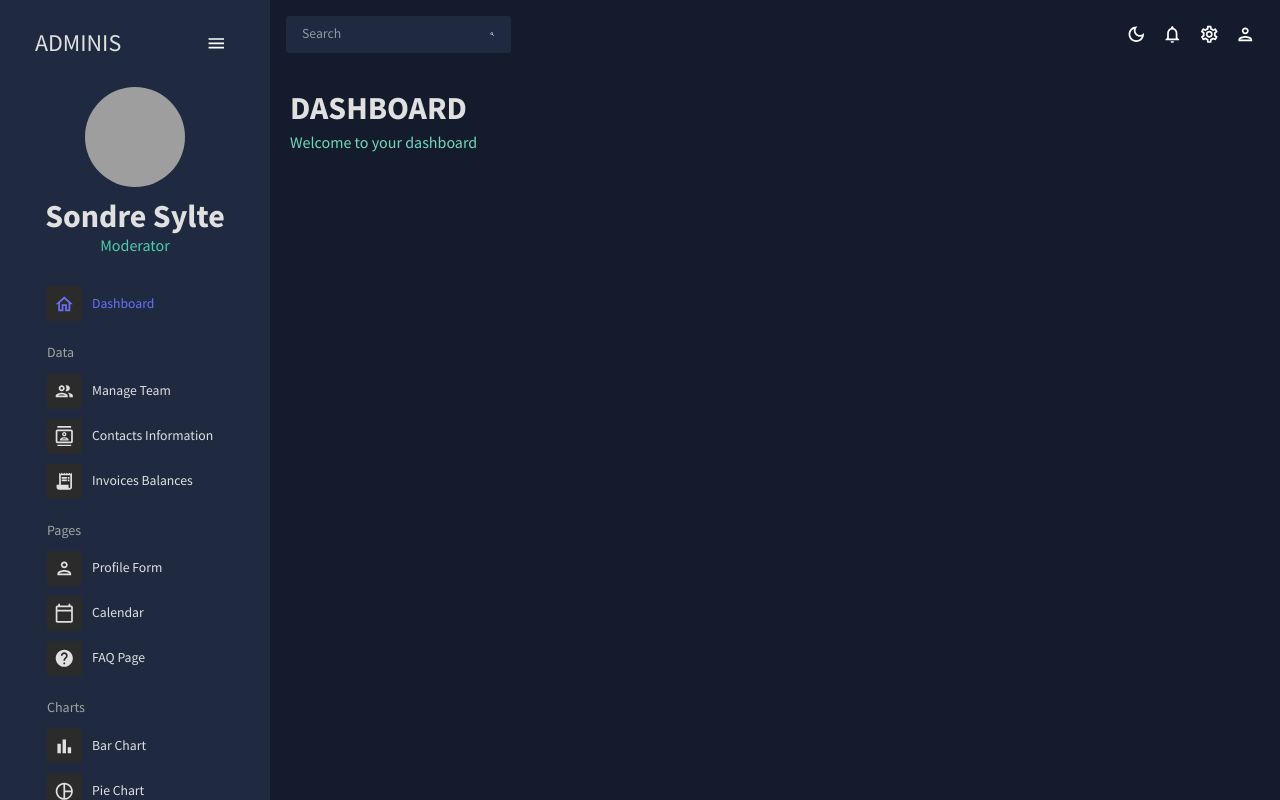
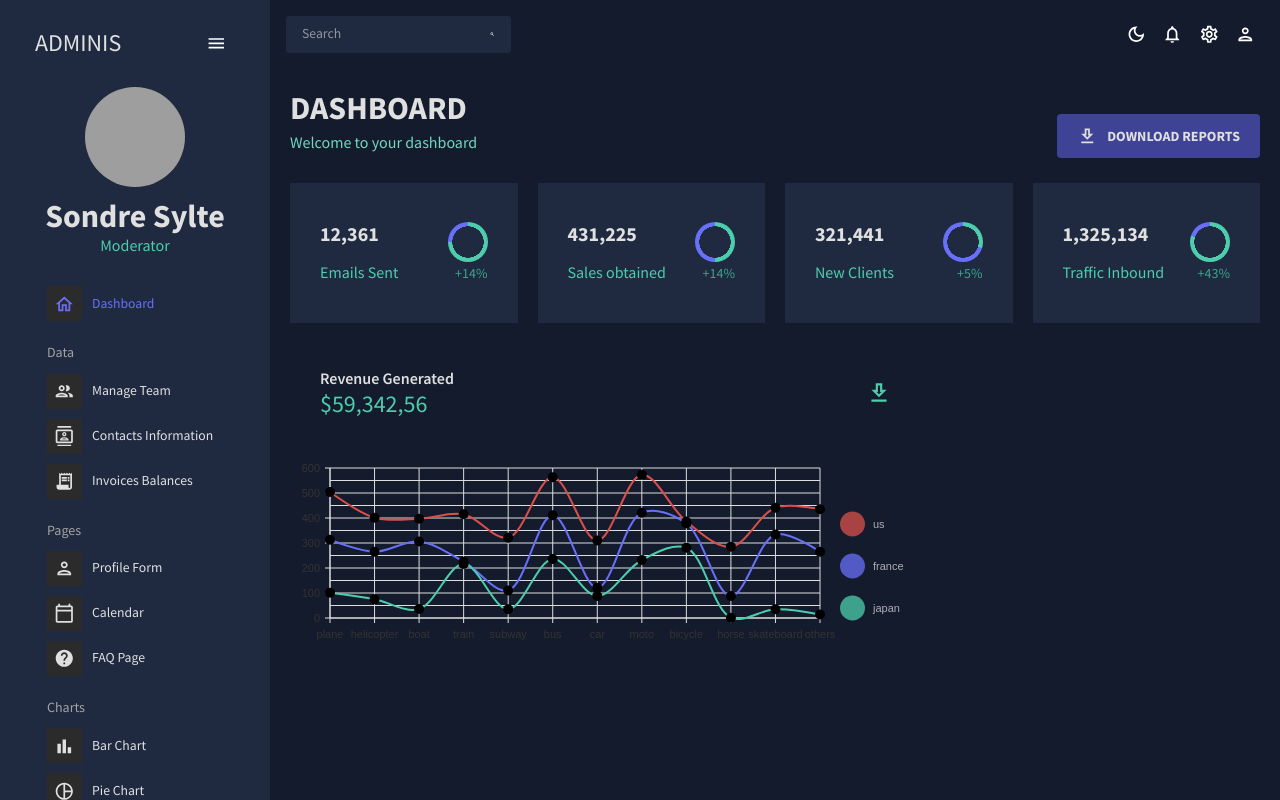
Before and after one commit to SondreSylte/dashboard, a React (Create React App) app: page / in a window 1280 px wide. Built offline with nearby package versions, Linux system fonts and the light colour scheme; grey boxes are pictures that could not be loaded.

Commit message:
Startet på dsahboard. Laget til første rad i grid.

```diff
--- a/src/components/ProgressCircle.jsx
+++ b/src/components/ProgressCircle.jsx
@@ -1,3 +1,4 @@
+import React from "react";
 import { Box, useTheme } from "@mui/material";
 import { tokens } from "../theme";
 
--- /dev/null
+++ b/src/components/StatBox.jsx
@@ -0,0 +1,43 @@
+import React from "react";
+import { Box, Typography, useTheme } from "@mui/material";
+import { tokens } from "../theme";
+import ProgressCircle from "./ProgressCircle";
+
+const StatBox = ({ title, subtitle, icon, progress, increase }) => {
+  const theme = useTheme();
+  const colors = tokens(theme.palette.mode);
+
+  return (
+    <Box width="100%" m="0 30px">
+      <Box display="flex" justifyContent="space-between">
+        <Box>
+          <Typography
+            variant="h4"
+            fontWeight="bold"
+            sx={{ color: colors.grey[100] }}
+          >
+            {title}
+          </Typography>
+        </Box>
+        <Box>
+          <ProgressCircle progress={progress} />
+        </Box>
+        </Box>
+        <Box display="flex" justifyContent="space-between">
+          <Typography variant="h5" sx={{ color: colors.greenAccent[500] }}>
+            {subtitle}
+          </Typography>
+          <Typography
+            variant="h6"
+            fontStyle="iconic"
+            sx={{ color: colors.greenAccent[600] }}
+          >
+            {increase}
+          </Typography>
+        </Box>
+
+    </Box>
+  );
+};
+
+export default StatBox;
--- a/src/scenes/dashboard/index.jsx
+++ b/src/scenes/dashboard/index.jsx
@@ -1,14 +1,170 @@
-import { Box } from "@mui/material";
 import React from "react";
+import { Box, Button, IconButton, Typography, useTheme } from "@mui/material";
 import Header from "../../components/Header";
+import { tokens } from "../../theme";
+import { mockTransactions } from "../../data/mockData";
+import DownloadOutlinedIcon from "@mui/icons-material/DownloadOutlined";
+import EmailIcon from "@mui/icons-material/Email";
+import PointOfSaleIcon from "@mui/icons-material/PointOfSale";
+import PersonAddIcon from "@mui/icons-material/PersonAdd";
+import TrafficIcon from "@mui/icons-material/Traffic";
+import LineChart from "../../components/LineChart";
+import BarChart from "../../components/BarChart";
+import GeographyChart from "../../components/GeographyChart";
+import StatBox from "../../components/StatBox";
+import ProgressCircle from "../../components/ProgressCircle";
 
 const Dashboard = () => {
+  const theme = useTheme();
+  const colors = tokens(theme.palette.mode);
+
   return (
     <Box m="20px">
-      <Box display="flex" justifyContent="space-between" alignItems = "center">
+      <Box display="flex" justifyContent="space-between" alignItems="center">
+        <Header title="DASHBOARD" subtitle="Welcome to your dashboard" />
 
-        <Header title="DASHBOARD" subtitle="Welcome to your dashboard" />
+        <Box>
+          <Button
+            sx={{
+              backgroundColor: colors.blueAccent[700],
+              color: colors.grey[100],
+              fontSize: "14px",
+              fontWeight: "bold",
+              padding: "10px 20px",
+            }}
+          >
+            <DownloadOutlinedIcon sx={{ mr: "10px" }} />
+            Download Reports
+          </Button>
         </Box>
+      </Box>
+      {/* GRID & CHARTS */}
+      <Box
+        display="grid"
+        gridTemplateColumns="repeat(12, 1fr)"
+        gridAutoRows="140px"
+        gap="20px"
+      >
+        {/* ROW 1 */}
+        <Box
+          gridColumn="span 3"
+          backgroundColor={colors.primary[400]}
+          display="flex"
+          alignItems="center"
+          justifyContent="center"
+        >
+          <StatBox
+            title="12,361"
+            subtitle="Emails Sent"
+            progress="0.75"
+            increase="+14%"
+            icon={
+              <EmailIcon
+                sx={{ color: colors.greenAccent[600], fontSize: "26px" }}
+              />
+            }
+          ></StatBox>
+        </Box>
+        <Box
+          gridColumn="span 3"
+          backgroundColor={colors.primary[400]}
+          display="flex"
+          alignItems="center"
+          justifyContent="center"
+        >
+          <StatBox
+            title="431,225"
+            subtitle="Sales obtained"
+            progress="0.5"
+            increase="+14%"
+            icon={
+              <PointOfSaleIcon
+                sx={{ color: colors.greenAccent[600], fontSize: "26px" }}
+              />
+            }
+          ></StatBox>
+        </Box>
+        <Box
+          gridColumn="span 3"
+          backgroundColor={colors.primary[400]}
+          display="flex"
+          alignItems="center"
+          justifyContent="center"
+        >
+          <StatBox
+            title="321,441"
+            subtitle="New Clients"
+            progress="0.30"
+            increase="+5%"
+            icon={
+              <PersonAddIcon
+                sx={{ color: colors.greenAccent[600], fontSize: "26px" }}
+              />
+            }
+          ></StatBox>
+        </Box>
+        <Box
+          gridColumn="span 3"
+          backgroundColor={colors.primary[400]}
+          display="flex"
+          alignItems="center"
+          justifyContent="center"
+        >
+          <StatBox
+            title="1,325,134"
+            subtitle="Traffic Inbound"
+            progress="0.80"
+            increase="+43%"
+            icon={
+              <TrafficIcon
+                sx={{ color: colors.greenAccent[600], fontSize: "26px" }}
+              />
+            }
+          ></StatBox>
+        </Box>
+
+        {/* ROW 2 */}
+        <Box
+          gridColumn="span 8"
+          gridRow="span 2"
+          backGroundColor={colors.primary[400]}
+        >
+          <Box
+            mt="25px"
+            p="0 30px"
+            display="flex"
+            justifyContent="space-between"
+            alignItems="center"
+          >
+            <Box>
+              <Typography
+                variant="h5"
+                fontWeight="600"
+                color={colors.grey[100]}
+              >
+                Revenue Generated
+              </Typography>
+              <Typography
+                variant="h3"
+                fontWeight="500"
+                color={colors.greenAccent[500]}
+              >
+                $59,342,56
+              </Typography>
+            </Box>
+            <Box>
+              <IconButton>
+                <DownloadOutlinedIcon
+                  sx={{ fontSize: "26px", color: colors.greenAccent[500] }}
+                />
+              </IconButton>
+            </Box>
+          </Box>
+          <Box height="250px" ml="-20px">
+            <LineChart isDashboard={true}/>
+          </Box>
+        </Box>
+      </Box>
     </Box>
   );
 };
```
